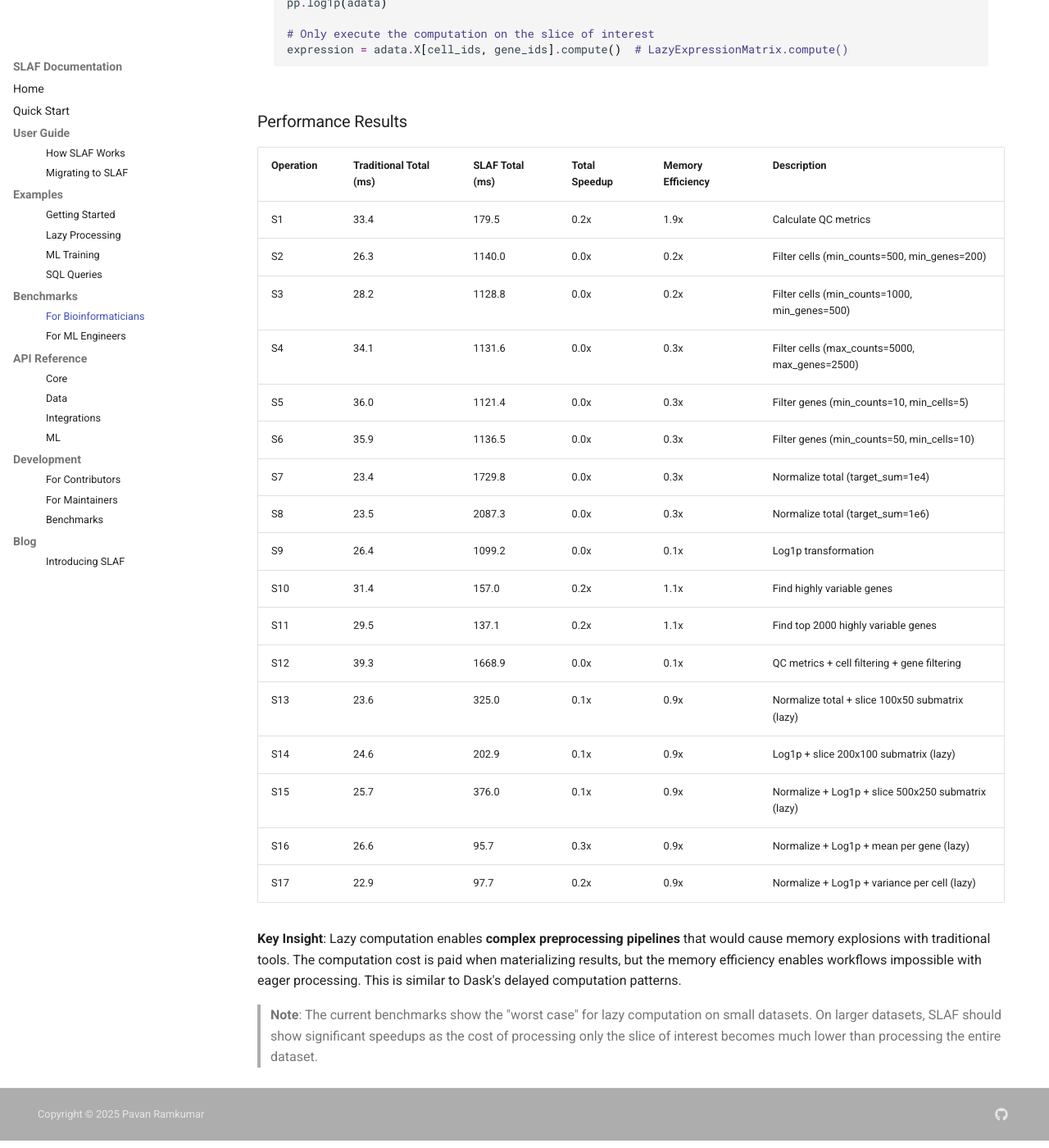
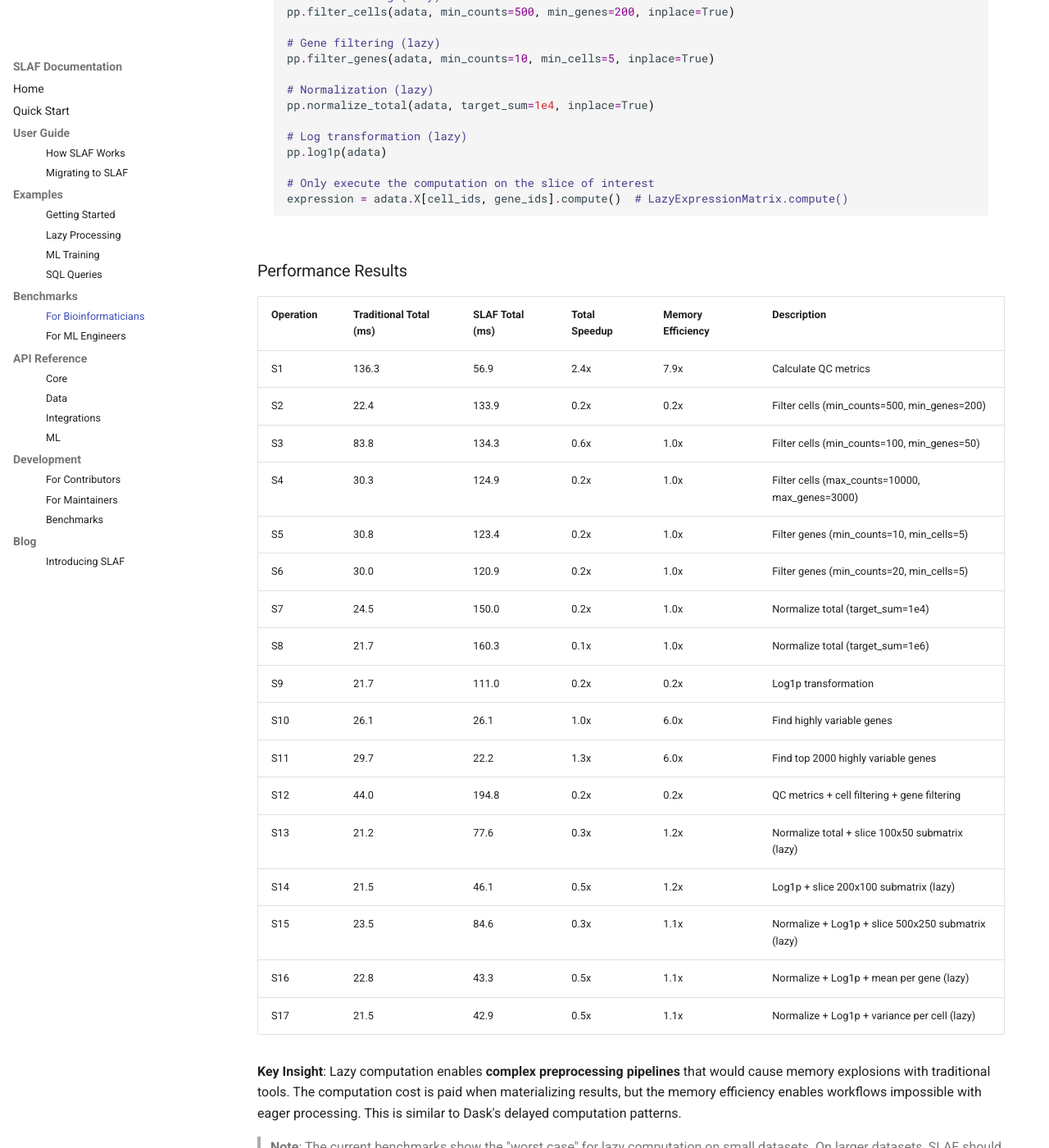
Before and after one commit to slaf-project/slaf, an MkDocs documentation site: the page built from docs/benchmarks/bioinformatics_benchmarks.md, in a window 1280 px wide and 1400 px high, scrolled down 5447 px. Shown: the whole window at 82% size. Built offline with MkDocs 1.6.1 and Material for MkDocs 9.7.7, drawn with Linux system fonts in a browser that asks for light colours; comment, search, counter and statistics services are not loaded; some of the changed text lies outside the part shown.

Commit message:
update bioinformatics benchmarks

```diff
--- a/docs/benchmarks/bioinformatics_benchmarks.md
+++ b/docs/benchmarks/bioinformatics_benchmarks.md
@@ -84,18 +84,19 @@ cluster_cells = slaf.filter_cells(leiden=["0", "1", "2"])
 
 ### Performance Results
 
-| Scenario | Traditional Total (ms) | SLAF Total (ms) | Total Speedup | Memory Efficiency | Description                                 |
-| -------- | ---------------------- | --------------- | ------------- | ----------------- | ------------------------------------------- |
-| S1       | 24.2                   | 53.9            | 0.4x          | 1.0x              | Cells with >=500 genes                      |
-| S2       | 25.6                   | 17.4            | 1.5x          | 1.0x              | Cells with <=15% mitochondrial genes        |
-| S3       | 21.3                   | 16.7            | 1.3x          | 1.0x              | Cells with low mitochondrial content        |
-| S4       | 20.9                   | 16.3            | 1.3x          | 1.0x              | Cells in clusters 0,1,2                     |
-| S5       | 20.6                   | 17.4            | 1.2x          | 0.9x              | Cells in largest cluster (0)                |
-| S6       | 20.9                   | 18.0            | 1.2x          | 0.9x              | Cells from batch_1                          |
-| S7       | 21.2                   | 15.3            | 1.4x          | 0.9x              | Cells in clusters 0,1 from batch_1          |
-| S8       | 19.8                   | 15.2            | 1.3x          | 0.9x              | High-quality cells (>=1000 genes, <=10% mt) |
-| S9       | 21.2                   | 16.0            | 1.3x          | 0.9x              | Cells with 800-2000 total counts            |
-| S10      | 20.7                   | 15.8            | 1.3x          | 1.0x              | Cells with 200-1500 genes                   |
+| Scenario                | Traditional Total (ms) | SLAF Total (ms) | Total Speedup | Memory Efficiency | Description          |
+| ----------------------- | ---------------------- | --------------- | ------------- | ----------------- | -------------------- |
+| S1       |   39.8 |    8.8 |     4.5x |     4.9x | Cells with >=500 genes |
+| S2       |   22.4 |    8.1 |     2.8x |     4.6x | Cells with <=15% mitochondrial genes |
+| S3       |   18.6 |    8.2 |     2.3x |     4.6x | Cells with low mitochondrial content |
+| S4       |   19.4 |    8.7 |     2.2x |     5.0x | Cells in clusters 0,1,2 |
+| S5       |   18.5 |    9.1 |     2.0x |     5.6x | Cells in largest cluster (0) |
+| S6       |   19.2 |    9.2 |     2.1x |     5.5x | Cells from batch_1 |
+| S7       |   18.7 |    8.5 |     2.2x |     5.8x | Cells in clusters 0,1 from batch_1 |
+| S8       |   18.4 |    8.4 |     2.2x |     6.1x | High-quality cells (>=1000 genes, <=10% mt) |
+| S9       |   19.5 |    9.5 |     2.0x |     5.8x | Cells with 800-2000 total counts |
+| S10       |   19.1 |    9.6 |     2.0x |     4.9x | Cells with 200-1500 genes |
+
 
 **Key Insight**: The speedup comes from **faster metadata loading** (SLAF loads only metadata vs h5ad loading everything), while memory efficiency comes from **loading only the data you need**. This is similar to using Polars/DuckDB for structured data queries instead of pandas.
 
@@ -146,15 +147,20 @@ result = slaf.get_submatrix(
 
 ### Performance Results
 
-| Scenario | Traditional Total (ms) | SLAF Total (ms) | Total Speedup | Memory Efficiency | Description            |
-| -------- | ---------------------- | --------------- | ------------- | ----------------- | ---------------------- |
-| S1       | 22.4                   | 19.8            | 1.1x          | 0.9x              | Single cell expression |
-| S2       | 19.5                   | 19.1            | 1.0x          | 0.9x              | Another single cell    |
-| S3       | 19.5                   | 18.8            | 1.0x          | 0.9x              | Two cells              |
-| S4       | 19.5                   | 19.4            | 1.0x          | 0.8x              | Three cells            |
-| S5       | 19.5                   | 201.1           | 0.1x          | 0.9x              | 100x50 submatrix       |
-| S6       | 19.7                   | 218.5           | 0.1x          | 0.9x              | 500x100 submatrix      |
-| S7       | 22.4                   | 227.7           | 0.1x          | 0.7x              | 500x500 submatrix      |
+| Scenario                 | Traditional Total (ms) | SLAF Total (ms) | Total Speedup | Memory Efficiency | Description          |
+| ------------------------ | ---------------------- | --------------- | ------------- | ----------------- | -------------------- |
+| S1       |   19.1 |    16.8 |     1.1x |     6.4x | Single cell expression |
+| S2       |   19.1 |    14.7 |     1.3x |     6.2x | Another single cell |
+| S3       |   18.6 |    15.1 |     1.2x |     6.1x | Two cells |
+| S4       |   18.4 |    15.8 |     1.2x |     5.9x | Three cells |
+| S5       |   19.1 |    19.0 |     1.0x |     6.4x | Single gene across all cells |
+| S6       |   18.7 |    21.1 |     0.9x |     6.3x | Another single gene |
+| S7       |   19.0 |    20.5 |     0.9x |     6.1x | Two genes |
+| S8       |   20.5 |    20.6 |     1.0x |     6.1x | Three genes |
+| S9       |   19.0 |    48.6 |     0.4x |     6.0x | 100x50 submatrix |
+| S10       |   18.8 |    48.8 |     0.4x |     3.6x | 500x100 submatrix |
+| S11       |   19.5 |    58.3 |     0.3x |     1.3x | 500x500 submatrix |
+
 
 **Key Insight**: The primary advantage is **memory efficiency** - SLAF loads only the slice of interest rather than the entire dataset. Speed benefits depend on slice size vs dataset size. This is similar to Zarr's chunked array access patterns.
 
@@ -214,25 +220,26 @@ expression = adata.X[cell_ids, gene_ids].compute()  # LazyExpressionMatrix.compu
 
 ### Performance Results
 
-| Operation | Traditional Total (ms) | SLAF Total (ms) | Total Speedup | Memory Efficiency | Description                                        |
-| --------- | ---------------------- | --------------- | ------------- | ----------------- | -------------------------------------------------- |
-| S1        | 33.4                   | 179.5           | 0.2x          | 1.9x              | Calculate QC metrics                               |
-| S2        | 26.3                   | 1140.0          | 0.0x          | 0.2x              | Filter cells (min_counts=500, min_genes=200)       |
-| S3        | 28.2                   | 1128.8          | 0.0x          | 0.2x              | Filter cells (min_counts=1000, min_genes=500)      |
-| S4        | 34.1                   | 1131.6          | 0.0x          | 0.3x              | Filter cells (max_counts=5000, max_genes=2500)     |
-| S5        | 36.0                   | 1121.4          | 0.0x          | 0.3x              | Filter genes (min_counts=10, min_cells=5)          |
-| S6        | 35.9                   | 1136.5          | 0.0x          | 0.3x              | Filter genes (min_counts=50, min_cells=10)         |
-| S7        | 23.4                   | 1729.8          | 0.0x          | 0.3x              | Normalize total (target_sum=1e4)                   |
-| S8        | 23.5                   | 2087.3          | 0.0x          | 0.3x              | Normalize total (target_sum=1e6)                   |
-| S9        | 26.4                   | 1099.2          | 0.0x          | 0.1x              | Log1p transformation                               |
-| S10       | 31.4                   | 157.0           | 0.2x          | 1.1x              | Find highly variable genes                         |
-| S11       | 29.5                   | 137.1           | 0.2x          | 1.1x              | Find top 2000 highly variable genes                |
-| S12       | 39.3                   | 1668.9          | 0.0x          | 0.1x              | QC metrics + cell filtering + gene filtering       |
-| S13       | 23.6                   | 325.0           | 0.1x          | 0.9x              | Normalize total + slice 100x50 submatrix (lazy)    |
-| S14       | 24.6                   | 202.9           | 0.1x          | 0.9x              | Log1p + slice 200x100 submatrix (lazy)             |
-| S15       | 25.7                   | 376.0           | 0.1x          | 0.9x              | Normalize + Log1p + slice 500x250 submatrix (lazy) |
-| S16       | 26.6                   | 95.7            | 0.3x          | 0.9x              | Normalize + Log1p + mean per gene (lazy)           |
-| S17       | 22.9                   | 97.7            | 0.2x          | 0.9x              | Normalize + Log1p + variance per cell (lazy)       |
+| Operation                     | Traditional Total (ms) | SLAF Total (ms) | Total Speedup | Memory Efficiency | Description          |
+| ----------------------------- | ---------------------- | --------------- | ------------- | ----------------- | -------------------- |
+| S1       |   136.3 |    56.9 |     2.4x |     7.9x | Calculate QC metrics |
+| S2       |   22.4 |    133.9 |     0.2x |     0.2x | Filter cells (min_counts=500, min_genes=200) |
+| S3       |   83.8 |    134.3 |     0.6x |     1.0x | Filter cells (min_counts=100, min_genes=50) |
+| S4       |   30.3 |    124.9 |     0.2x |     1.0x | Filter cells (max_counts=10000, max_genes=3000) |
+| S5       |   30.8 |    123.4 |     0.2x |     1.0x | Filter genes (min_counts=10, min_cells=5) |
+| S6       |   30.0 |    120.9 |     0.2x |     1.0x | Filter genes (min_counts=20, min_cells=5) |
+| S7       |   24.5 |    150.0 |     0.2x |     1.0x | Normalize total (target_sum=1e4) |
+| S8       |   21.7 |    160.3 |     0.1x |     1.0x | Normalize total (target_sum=1e6) |
+| S9       |   21.7 |    111.0 |     0.2x |     0.2x | Log1p transformation |
+| S10       |   26.1 |    26.1 |     1.0x |     6.0x | Find highly variable genes |
+| S11       |   29.7 |    22.2 |     1.3x |     6.0x | Find top 2000 highly variable genes |
+| S12       |   44.0 |    194.8 |     0.2x |     0.2x | QC metrics + cell filtering + gene filtering |
+| S13       |   21.2 |    77.6 |     0.3x |     1.2x | Normalize total + slice 100x50 submatrix (lazy) |
+| S14       |   21.5 |    46.1 |     0.5x |     1.2x | Log1p + slice 200x100 submatrix (lazy) |
+| S15       |   23.5 |    84.6 |     0.3x |     1.1x | Normalize + Log1p + slice 500x250 submatrix (lazy) |
+| S16       |   22.8 |    43.3 |     0.5x |     1.1x | Normalize + Log1p + mean per gene (lazy) |
+| S17       |   21.5 |    42.9 |     0.5x |     1.1x | Normalize + Log1p + variance per cell (lazy) |
+
 
 **Key Insight**: Lazy computation enables **complex preprocessing pipelines** that would cause memory explosions with traditional tools. The computation cost is paid when materializing results, but the memory efficiency enables workflows impossible with eager processing. This is similar to Dask's delayed computation patterns.
 
```
